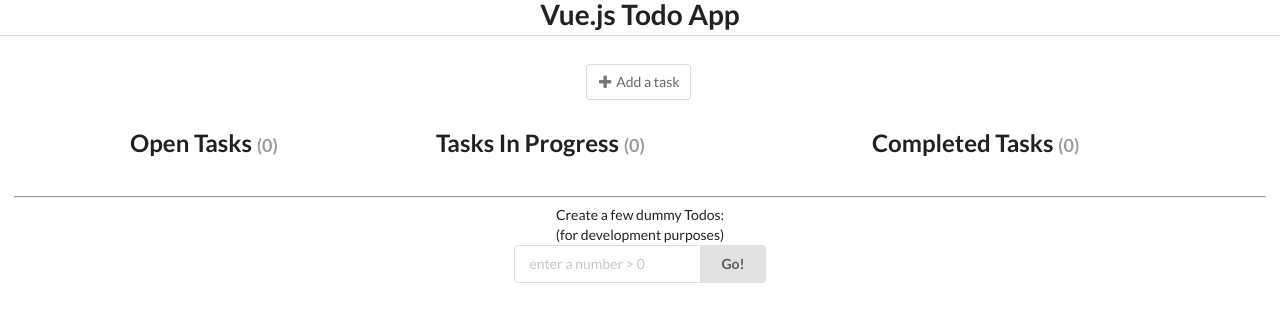
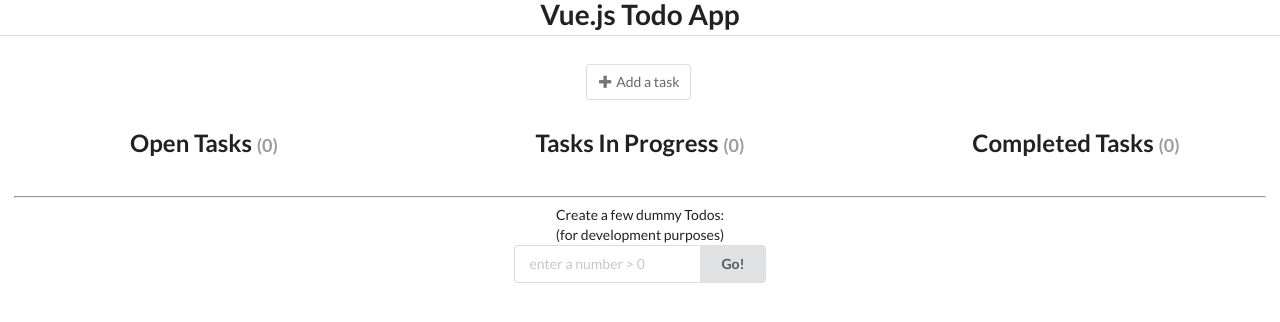
Before and after one commit to emaesen/vue-todo-app, a Vue app: page / in a window 1280 px wide. Shown: the top 322 px of the page. Built offline with nearby package versions, Linux system fonts and the light colour scheme.

Commit message:
fix h2 allignment

```diff
--- a/src/components/ListCompletedTodos.vue
+++ b/src/components/ListCompletedTodos.vue
@@ -38,7 +38,7 @@
 </script>
 
 <style scoped>
-p.tasks {
+h2.tasks {
   text-align: center;
 }
 </style>
--- a/src/components/ListInProgressTodos.vue
+++ b/src/components/ListInProgressTodos.vue
@@ -46,7 +46,7 @@
 </script>
 
 <style scoped>
-p.tasks {
+h2.tasks {
   text-align: center;
 }
 </style>
```
